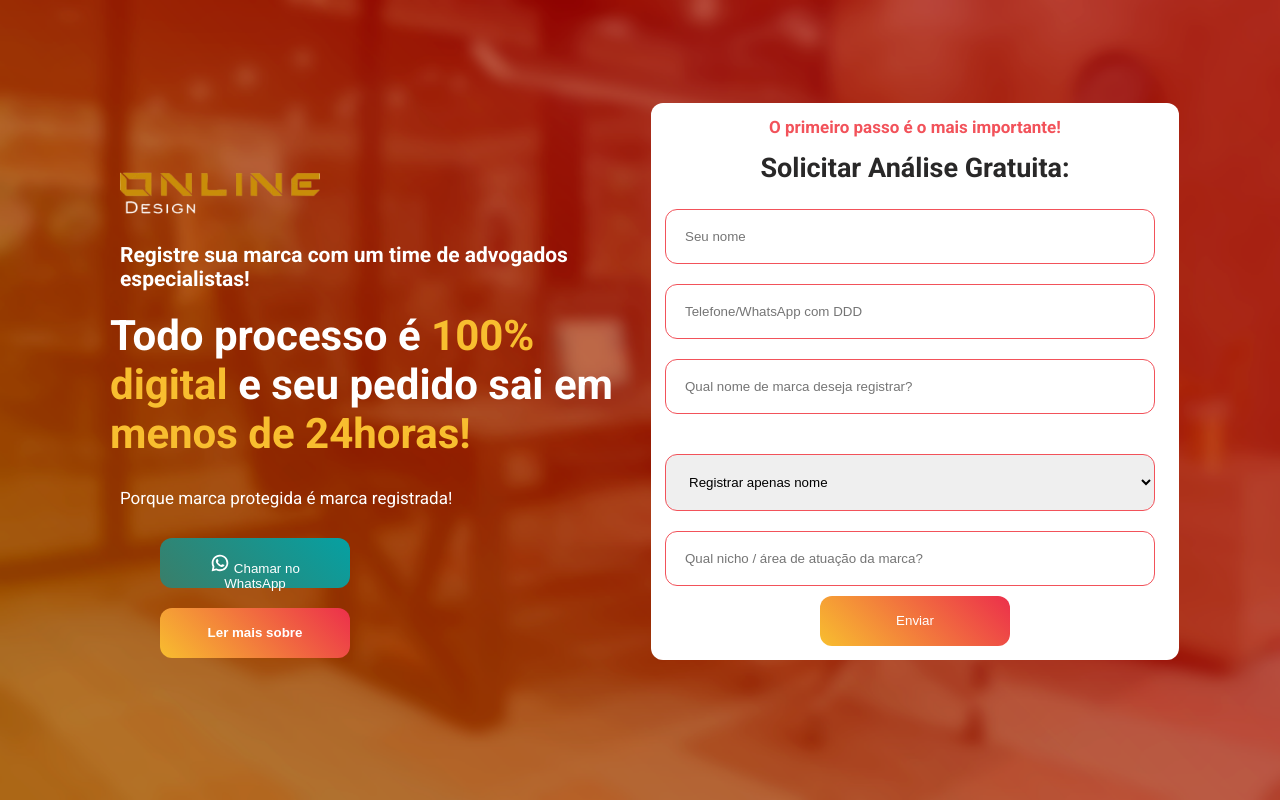
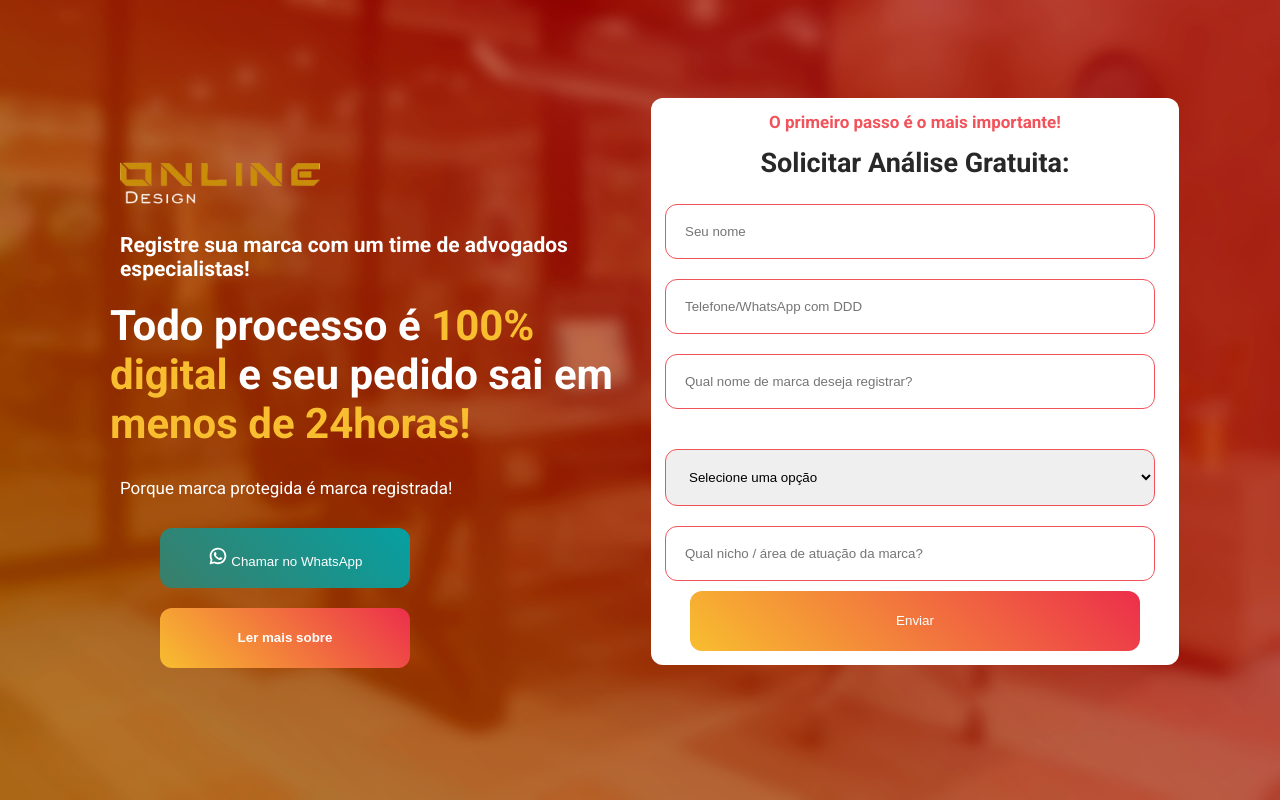
Before and after one commit to AlbertMiguel/registro-de-marca, a plain HTML site: page index.html in a window 1280 px wide. Shown: the top 800 px of the page. Drawn offline with Linux system fonts and the light colour scheme.

Commit message:
tudohahah

```diff
--- a/index.html
+++ b/index.html
@@ -69,9 +69,9 @@
                 </label>
 
                     <select name="select" id="opc" required class="input">
-                        <option value="val1" readonly disabled>
-                            Selecione uma opção<
-                            /option>
+                        <option value="val1">
+                            Selecione uma opção
+                        </option>
                         <option value="val2">
                             Registrar apenas nome
                         </option>
--- a/style.css
+++ b/style.css
@@ -45,8 +45,8 @@ a {
 .butaobg {
     background-image: linear-gradient(45deg,#f8be2f, #ec2F4B);
     color: white;
-    width:19rem;
-    height: 5rem;
+    /* width:19rem;
+    height: 5rem; */
 }
 
 .negro {
@@ -77,7 +77,7 @@ a {
 }
 
 .meiomeio {
-    margin: auto;
+    width: 70vw;
 }
 
 .title-prin {
@@ -154,7 +154,7 @@ button img {
 
 .btn-form {
     margin: auto;
-
+    width: 90%;
 }
 
 .border {
@@ -331,8 +331,8 @@ form h2 {
 
 @media (min-width: 780px) {
     button {
-        width:19rem;
-        height: 5rem;
+        width: 25rem;
+        height: 6rem;
     }
 
     .top {
@@ -510,7 +510,7 @@ form h2 {
         }
 
         .advpnc {
-            width: 30rem;
+            width: 20rem;
             height: 30rem;
             margin-top: -10rem;
         }
```
